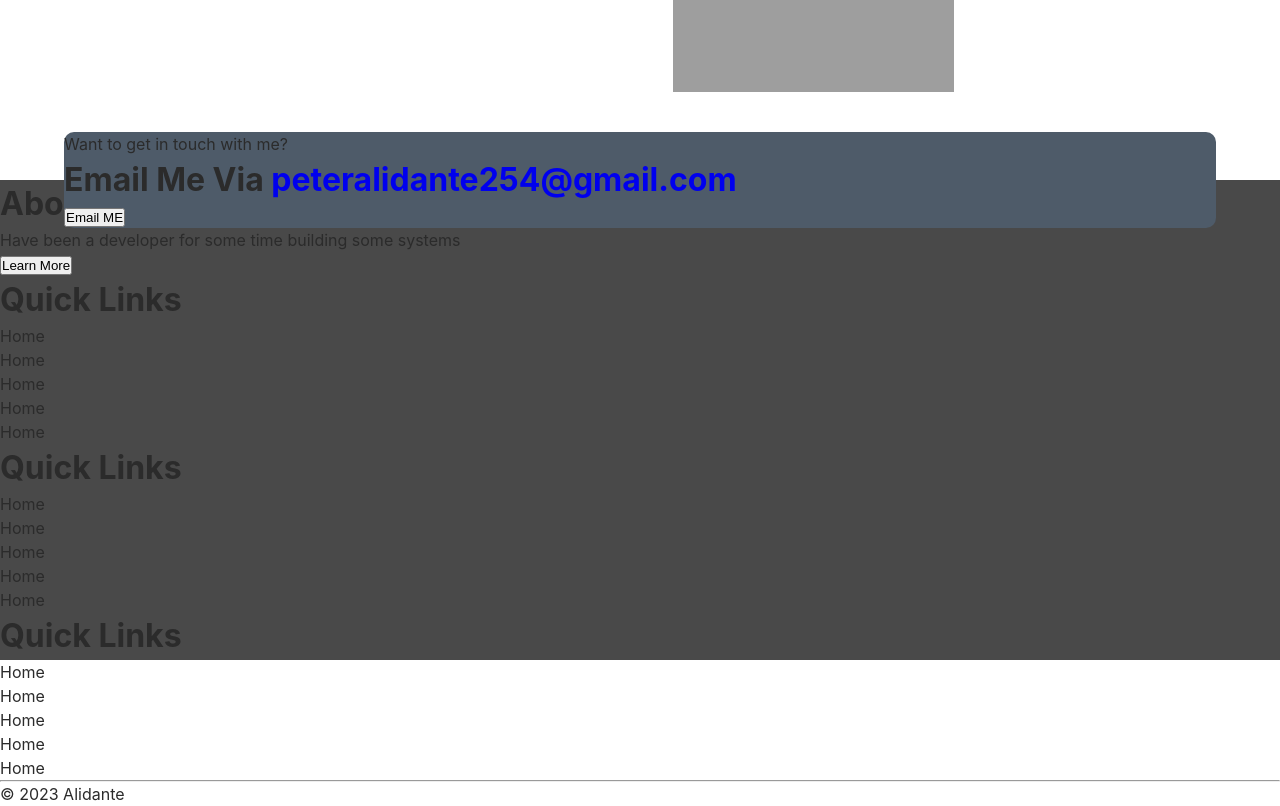
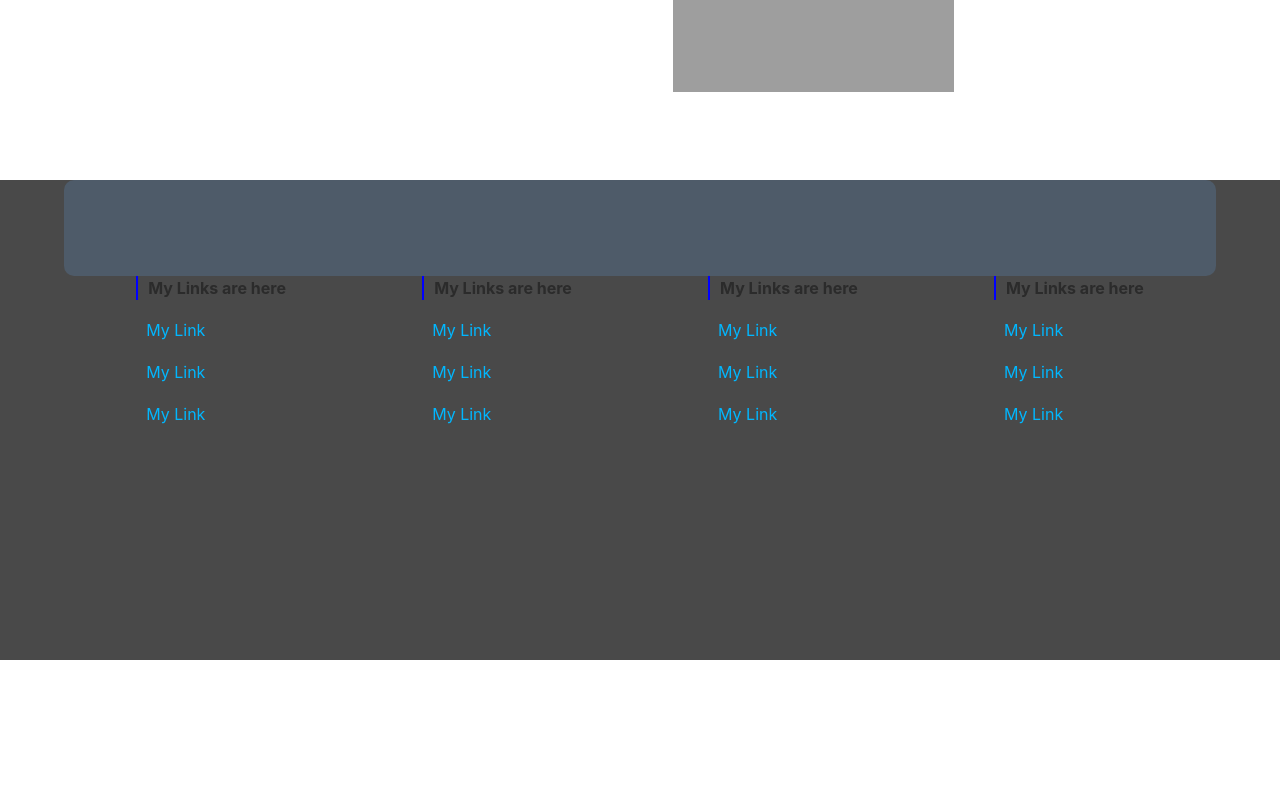
Before and after one commit to Alidantech/potfolio, a React (Vite) app: page / in a window 1280 px wide. Shown: the part 700-1506 px from the top of the page. After the commit the page ends 1360 px from the top, so only its background shows below. Built offline with nearby package versions, Linux system fonts and the light colour scheme; grey boxes are pictures that could not be loaded.

Commit message:
create link container

```diff
--- a/src/components/Footer.tsx
+++ b/src/components/Footer.tsx
@@ -1,53 +1,39 @@
 import { FootBar } from "./styled/widgets/Widgets";
-import { Floating } from "./styled/containers/containers";
+import { Floating, FooterNav,FlexColumns } from "./styled/containers/containers";
+import { FooterLink } from "./styled/links/links";
+import { FooterNavHeading } from "./styled/text/text";
+
 
 const Footer = () => {
   return (
     <FootBar>
-      <Floating>
-        <p>Want to get in touch with me?</p>
-        <h1>
-          Email Me Via <a href="mailto:">peteralidante254@gmail.com</a>
-        </h1>
-        <button>Email ME</button>
-      </Floating>
-      <div>
-        <h1>About me</h1>
-        <p>Have been a developer for some time building some systems</p>
-        <button>Learn More</button>
-      </div>
-      <div>
-        <h1>Quick Links</h1>
-        <ul>
-          <li>Home</li>
-          <li>Home</li>
-          <li>Home</li>
-          <li>Home</li>
-          <li>Home</li>
-        </ul>
-      </div>
-      <div>
-        <h1>Quick Links</h1>
-        <ul>
-          <li>Home</li>
-          <li>Home</li>
-          <li>Home</li>
-          <li>Home</li>
-          <li>Home</li>
-        </ul>
-      </div>
-      <div>
-        <h1>Quick Links</h1>
-        <ul>
-          <li>Home</li>
-          <li>Home</li>
-          <li>Home</li>
-          <li>Home</li>
-          <li>Home</li>
-        </ul>
-      </div>
-      <hr />
-      <div>&copy; 2023 Alidante</div>
+      <Floating></Floating>
+      <FlexColumns>
+        <FooterNav>
+          <FooterNavHeading>My Links are here</FooterNavHeading>
+          <FooterLink>My Link</FooterLink>
+          <FooterLink>My Link</FooterLink>
+          <FooterLink>My Link</FooterLink>
+        </FooterNav>
+        <FooterNav>
+          <FooterNavHeading>My Links are here</FooterNavHeading>
+          <FooterLink>My Link</FooterLink>
+          <FooterLink>My Link</FooterLink>
+          <FooterLink>My Link</FooterLink>
+        </FooterNav>
+        <FooterNav>
+          <FooterNavHeading>My Links are here</FooterNavHeading>
+          <FooterLink>My Link</FooterLink>
+          <FooterLink>My Link</FooterLink>
+          <FooterLink>My Link</FooterLink>
+        </FooterNav>
+        <FooterNav>
+          <FooterNavHeading>My Links are here</FooterNavHeading>
+          <FooterLink>My Link</FooterLink>
+          <FooterLink>My Link</FooterLink>
+          <FooterLink>My Link</FooterLink>
+        </FooterNav>
+      </FlexColumns>
     </FootBar>
   );
 };
--- /dev/null
+++ b/src/components/styled/containers/FlexColumns.styled.tsx
@@ -0,0 +1,11 @@
+import { styled } from "styled-components";
+
+export const FlexColumns = styled.div`
+  display: flex;
+  align-items: center;
+  justify-content: space-evenly;
+  flex-wrap: 2;
+  @media screen and (max-width: 900px) {
+
+  }
+`;
--- a/src/components/styled/containers/Floating.styled.tsx
+++ b/src/components/styled/containers/Floating.styled.tsx
@@ -1,9 +1,9 @@
 import { styled } from "styled-components";
 
 export const Floating = styled.div`
-  position:absolute;
+  position:sticky;
   background-color: #4e5b69;
-  top: -10%;
+  top: -100px;
   height: 20%;
   width: 90%;
   margin: 0 5%;
--- /dev/null
+++ b/src/components/styled/containers/FooterNav.styled.tsx
@@ -0,0 +1,9 @@
+import { styled } from "styled-components";
+
+export const FooterNav = styled.div`
+  display: flex;
+  align-items: flex-start;
+  justify-content: space-between;
+  flex-direction: column;
+  min-height: 150px;
+`;
--- a/src/components/styled/containers/containers.tsx
+++ b/src/components/styled/containers/containers.tsx
@@ -1,6 +1,8 @@
+import { FlexColumns } from "./FlexColumns.styled"
 import { FlexSpacedColumn } from "./FlexSpacedColumn.styled"
 import { Floating } from "./Floating.styled"
+import { FooterNav } from "./FooterNav.styled"
 import { TwoColumns } from "./TwoColumns.Styled"
 import { TwoRows } from "./TwoRows.styled"
 
-export {TwoRows, TwoColumns, FlexSpacedColumn, Floating}
+export {TwoRows, TwoColumns, FlexSpacedColumn, Floating, FooterNav, FlexColumns}
--- /dev/null
+++ b/src/components/styled/links/FooterLink.styled.tsx
@@ -0,0 +1,7 @@
+import { styled } from 'styled-components'
+
+export const FooterLink = styled.a`
+      text-decoration: none;
+      color: #00b7ff;
+      padding-left: 10px;
+`
--- a/src/components/styled/links/links.tsx
+++ b/src/components/styled/links/links.tsx
@@ -1,3 +1,4 @@
+import { FooterLink } from "./FooterLink.styled";
 import { HeaderLink } from "./HeaderLink.styled";
 
-export {HeaderLink}
+export {HeaderLink, FooterLink}
--- /dev/null
+++ b/src/components/styled/text/FooterNavHeading.styled.tsx
@@ -0,0 +1,7 @@
+import { styled } from "styled-components";
+
+export const FooterNavHeading = styled.h4`
+      padding-left: 10px;
+      border-left: 2px solid blue;
+
+`;
--- a/src/components/styled/text/text.tsx
+++ b/src/components/styled/text/text.tsx
@@ -1,5 +1,6 @@
+import { FooterNavHeading } from "./FooterNavHeading.styled";
 import { Heading1 } from "./Heading1.styled";
 import { SmallParagraph } from "./SmallParagraph.styled";
 
 
-export {SmallParagraph, Heading1}
+export {SmallParagraph, Heading1, FooterNavHeading}
--- a/src/components/styled/widgets/FootBar.styled.tsx
+++ b/src/components/styled/widgets/FootBar.styled.tsx
@@ -4,4 +4,5 @@ export const FootBar = styled.footer`
     height: 60dvh;
     background-color: #494949;
     position: relative;
+    overflow: hidden;
 `;
```
